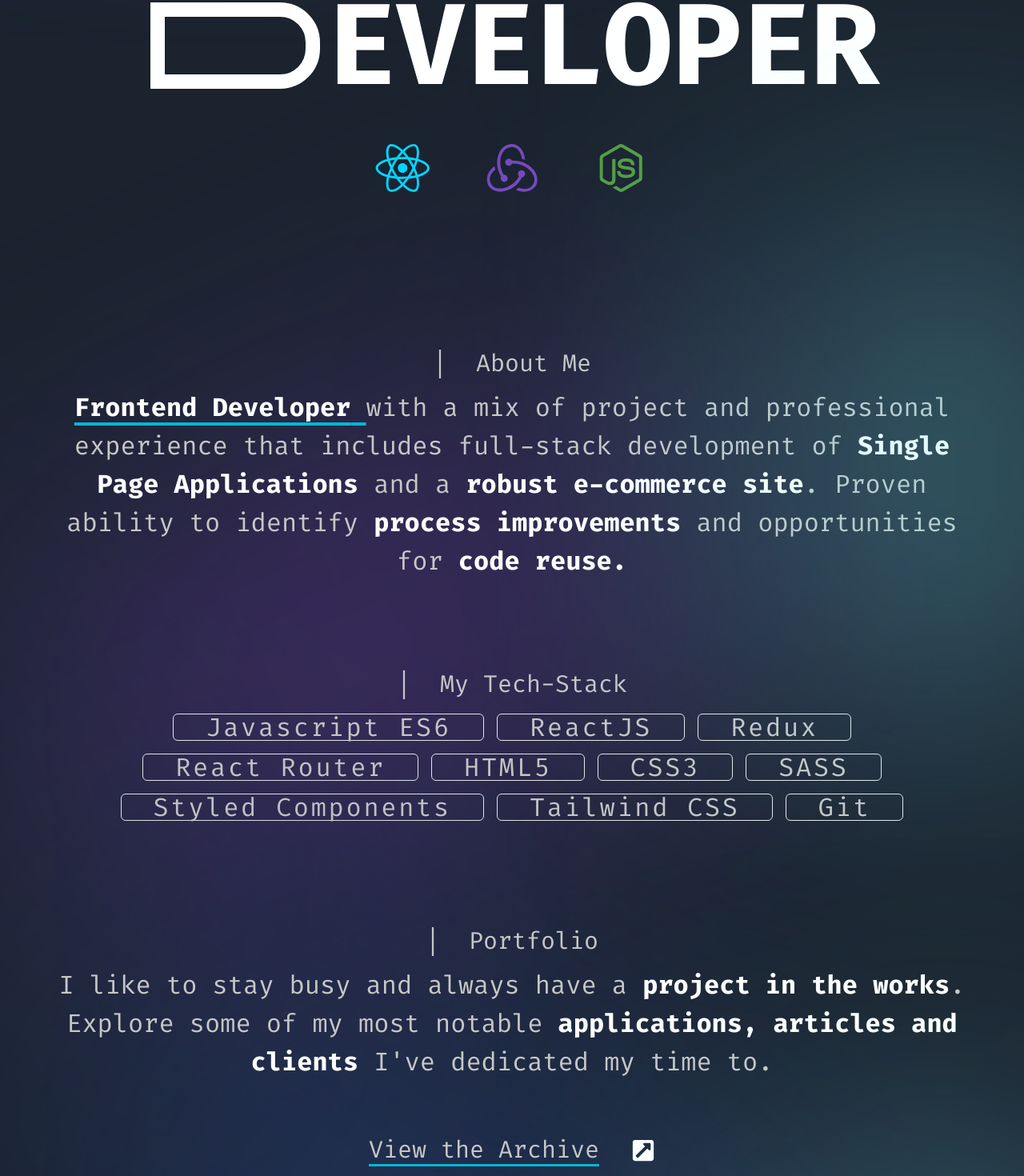
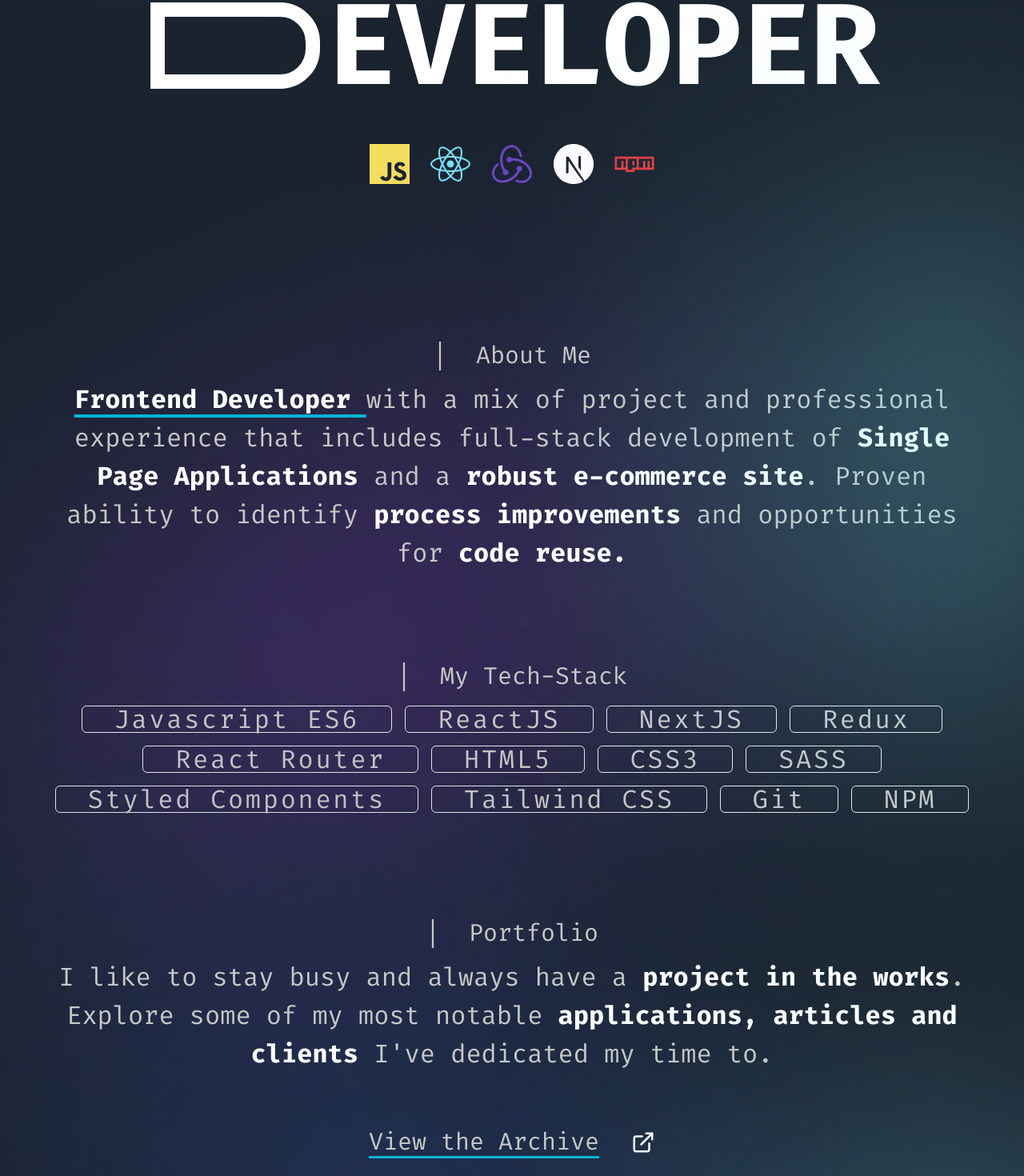
Before and after one commit to ShreeraamGit/portfolio-website, a React (Create React App) app: page / in a window 1280 px wide. Shown: the part 339-1809 px from the top of the page at 80% size. Built offline with nearby package versions, Linux system fonts and the light colour scheme; a web font is replaced by a local one.

Commit message:
chnaged to icons in hero section

```diff
--- a/src/constants/index.js
+++ b/src/constants/index.js
@@ -94,6 +94,7 @@ export const socials = [
 export const techStack = [
   'Javascript ES6',
   'ReactJS',
+  'NextJS',
   'Redux',
   'React Router',
   'HTML5',
@@ -102,6 +103,7 @@ export const techStack = [
   'Styled Components',
   'Tailwind CSS',
   'Git',
+  'NPM',
 ];
 
 export const exploreProjects = [
--- a/src/sections/Blogs.jsx
+++ b/src/sections/Blogs.jsx
@@ -2,7 +2,7 @@ import { motion } from 'framer-motion';
 import { TypingText, CustomLinks } from '../components';
 import styles from '../styles';
 import { fadeIn, staggerContainer } from '../utils/motion';
-import { FaExternalLinkSquareAlt } from 'react-icons/fa';
+import { FiExternalLink } from 'react-icons/fi';
 import { Icon } from '@chakra-ui/react';
 
 const Blogs = () => (
@@ -31,7 +31,7 @@ const Blogs = () => (
       </motion.p>
       <CustomLinks
         title="View Blogs"
-        iconType=<Icon as={FaExternalLinkSquareAlt} w={30} h={30} />
+        iconType=<Icon as={FiExternalLink} w={30} h={30} />
         to="blogs"
         textStyles="font-fira"
       />
--- a/src/sections/Hero.jsx
+++ b/src/sections/Hero.jsx
@@ -5,6 +5,12 @@ import { slideIn, staggerContainer, textVariant } from '../utils/motion';
 import { ReactComponent as React } from '../assets/react.svg';
 import { ReactComponent as Redux } from '../assets/reduxNew.svg';
 import { ReactComponent as Node } from '../assets/node.svg';
+import { SiJavascript } from 'react-icons/si';
+import { FaReact } from 'react-icons/fa';
+import { SiRedux } from 'react-icons/si';
+import { SiNextdotjs } from 'react-icons/si';
+import { DiNpm } from 'react-icons/di';
+import { Icon } from '@chakra-ui/react';
 
 const Hero = () => (
   <section className={`${styles.paddings} sm:pl-16 pl-6`}>
@@ -28,14 +34,16 @@ const Hero = () => (
         </motion.div>
       </div>
       <motion.div
-        variants={slideIn('right', 'tween', 0.2, 1)}
+        variants={slideIn('right', 'tween', 1.5, 1)}
         className="relative w-full md:-mt-[20px] -mt-[12px]"
       >
         <div className={`flex justify-center items-center ${styles.paddings} `}>
-          <div className="flex w-[80%] lg:w-[40%] justify-evenly">
-            <React className={`${styles.images} `} />
-            <Redux className={`${styles.images} `} />
-            <Node className={`${styles.images} `} />
+          <div className="flex w-full lg:w-[40%] justify-evenly">
+            <Icon as={SiJavascript} boxSize={50} color="#F6E05E" />
+            <Icon as={FaReact} boxSize={50} color="#76E4F7" />
+            <Icon as={SiRedux} boxSize={50} color="#6B46C1" />
+            <Icon as={SiNextdotjs} boxSize={50} color="#FFFFFF" />
+            <Icon as={DiNpm} boxSize={50} color="#E53E3E" />
           </div>
         </div>
       </motion.div>
--- a/src/sections/Project.jsx
+++ b/src/sections/Project.jsx
@@ -2,7 +2,7 @@ import { motion } from 'framer-motion';
 import { TypingText, CustomLinks } from '../components';
 import styles from '../styles';
 import { fadeIn, staggerContainer } from '../utils/motion';
-import { FaExternalLinkSquareAlt } from 'react-icons/fa';
+import { FiExternalLink } from 'react-icons/fi';
 import { Icon } from '@chakra-ui/react';
 
 const Project = () => {
@@ -32,7 +32,7 @@ const Project = () => {
         </motion.p>
         <CustomLinks
           title="View the Archive"
-          iconType=<Icon as={FaExternalLinkSquareAlt} w={30} h={30} />
+          iconType=<Icon as={FiExternalLink} w={30} h={30} />
           to="projects"
           textStyles="font-fira"
         />
```
